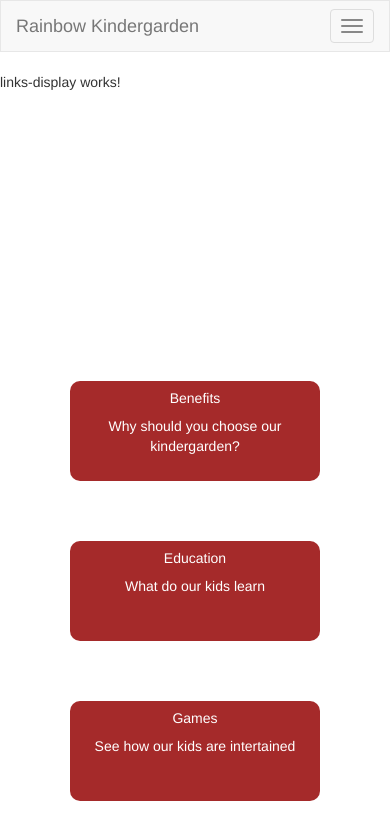
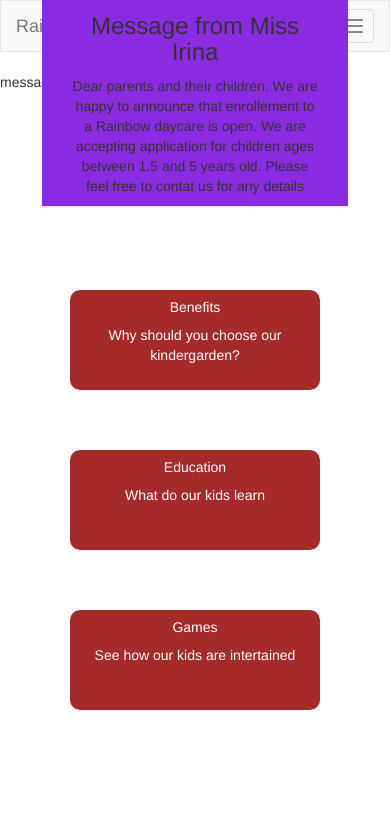
Before and after one commit to vormc2005/Rainbow_kindergarden, an Angular app: page / in a window 390 px wide. Shown: the top 840 px of the page. Built offline with nearby package versions, Linux system fonts and the light colour scheme.

Commit message:
working on alignment css

```diff
--- a/src/app/app.component.html
+++ b/src/app/app.component.html
@@ -1,6 +1,13 @@
 <app-header></app-header>
-<app-links-display
 
-[infoToDisplay]= "buttonTypePressed"></app-links-display>
-<app-buttons
-(optionClicked)="typeToPass($event)"></app-buttons>
+
+        <app-message></app-message>
+
+
+        <app-links-display
+        [infoToDisplay]="buttonTypePressed">
+        </app-links-display>
+
+    <br>
+
+        <app-buttons (optionClicked)="typeToPass($event)"></app-buttons>
--- a/src/app/app.module.ts
+++ b/src/app/app.module.ts
@@ -8,6 +8,7 @@ import { BenefitsComponent } from './links-display/benefits/benefits.component';
 import { GamesComponent } from './links-display/games/games.component';
 import { ButtonsComponent } from './buttons/buttons.component';
 import { LinksDisplayComponent } from './links-display/links-display.component';
+import { MessageComponent } from './message/message.component';
 
 @NgModule({
   declarations: [
@@ -17,7 +18,8 @@ import { LinksDisplayComponent } from './links-display/links-display.component';
     BenefitsComponent,
     GamesComponent,
     ButtonsComponent,
-    LinksDisplayComponent
+    LinksDisplayComponent,
+    MessageComponent
   ],
   imports: [
     BrowserModule
--- a/src/app/buttons/buttons.component.css
+++ b/src/app/buttons/buttons.component.css
@@ -13,11 +13,12 @@
 }
 .link-group{
 
-   position: absolute;
+   position: relative;;
    left:50%;
    transform:translate(-50%, -50%);
    text-align: center;
-   top:70%
+  margin-top: 150px;
+
 
 }
 .descriptionLinks{
@@ -35,3 +36,6 @@ a{
     text-decoration: none;
     color: white;
 }
+div .container .displaydata{
+    height:auto
+}
--- a/src/app/links-display/benefits/benefits.component.html
+++ b/src/app/links-display/benefits/benefits.component.html
@@ -1,6 +1,7 @@
 
 <!-- Text for benefits goes here -->
-<div class="benefits">
+
+<div class="container benefits">
     <h2>Why are we different?</h2>
     <p>Lorem ipsum dolor sit amet consectetur adipisicing elit. Qui assumenda error quod commodi quidem corporis illo distinctio accusantium eveniet aut beatae exercitationem nulla soluta sapiente, ipsum similique est eaque nostrum.</p>
 </div>
--- a/src/app/links-display/links-display.component.css
+++ b/src/app/links-display/links-display.component.css
@@ -1,4 +1,8 @@
-.displaydata{
-    min-height: 400px;
+/* .displaydata{
+    position: relative;
+    min-height: 250px;
     width: 90vw;
-}
+
+    margin-bottom: 10px;
+    border: 1px solid black;
+} */
--- a/src/app/links-display/links-display.component.html
+++ b/src/app/links-display/links-display.component.html
@@ -1,7 +1,8 @@
-<p>links-display works!</p>
 
-<div class="container displaydata">
+<div class="row displaydata">
+<div class="container ">
 <app-games *ngIf ="infoToDisplay === 'Games'"></app-games>
 <app-education *ngIf ="infoToDisplay === 'Education'"></app-education>
 <app-benefits *ngIf ="infoToDisplay === 'Benefits'"></app-benefits>
 </div>
+</div>
--- /dev/null
+++ b/src/app/message/message.component.css
@@ -0,0 +1,17 @@
+.messagecard{
+    width: 80%;
+    position: relative;
+    margin-left:50%;
+    transform:translate(-50%, -50%);
+    text-align: center;
+  margin-top: -10px;
+
+
+
+}
+
+.imgandtext{
+   width:100%;
+    display: inline-block;
+    background-color: blueviolet;
+}
--- /dev/null
+++ b/src/app/message/message.component.html
@@ -0,0 +1,14 @@
+<p>message works!</p>
+<div class="row">
+<div class="card messagecard">
+    <div class="col-sm-12">
+        <div class="imgandtext clearfix col-sm-2">
+            <img class="pull-left"src="#" alt="MissIrina">
+            <div class="messagecontent pull-right col-sm-10">
+                <H3>Message from Miss Irina</H3>
+                <p>Dear parents and their children. We are happy to announce that enrollement to a Rainbow daycare is open. We are accepting application for children ages between 1.5 and 5 years old. Please feel free to contat us for any details</p>
+            </div>
+        </div>
+    </div>
+</div>
+</div>
--- /dev/null
+++ b/src/app/message/message.component.ts
@@ -0,0 +1,15 @@
+import { Component, OnInit } from '@angular/core';
+
+@Component({
+  selector: 'app-message',
+  templateUrl: './message.component.html',
+  styleUrls: ['./message.component.css']
+})
+export class MessageComponent implements OnInit {
+
+  constructor() { }
+
+  ngOnInit(): void {
+  }
+
+}
```
Also changed, not shown: src/app/app.component.css (line endings or trailing spaces).
